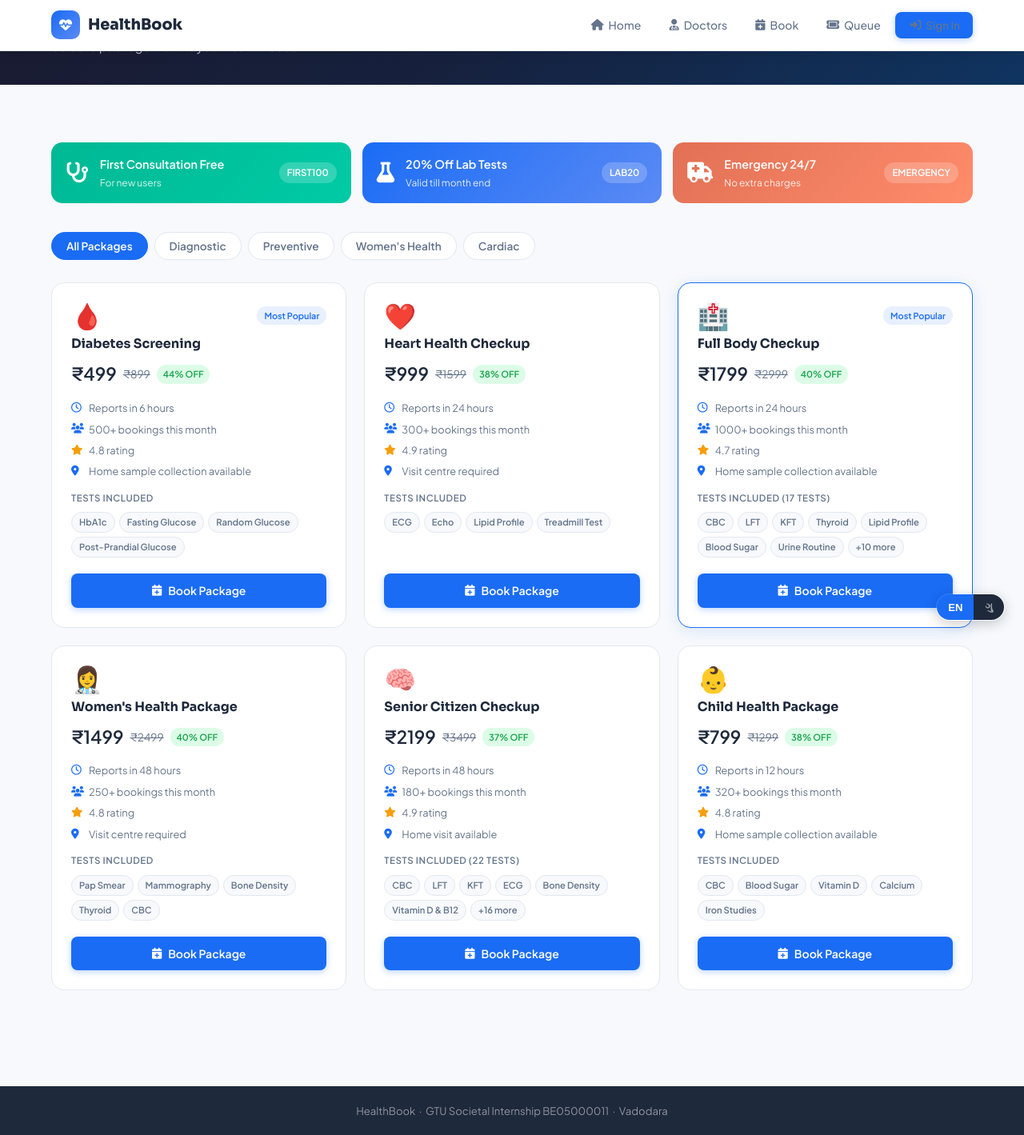
After one commit to DeepPasnani/Societal-Internship-Project, a Flask app: page /packages in a window 1280 px wide. The commit adds this page. Shown: the whole page at 80% size. Run offline with Flask 3, Linux system fonts and the light colour scheme.

Commit message:
New and improved changes

```diff
--- a/app.py
+++ b/app.py
@@ -233,6 +233,11 @@ def index():
 @app.route('/booking')
 def booking():
     return render_template('booking.html', user=session.get('user'))
+
+
+@app.route('/packages')
+def packages():
+    return render_template('packages.html', user=session.get('user'))
 
 
 @app.route('/doctors')
--- a/static/js/i18n.js
+++ b/static/js/i18n.js
@@ -1,42 +1,115 @@
 /* ============================================================
-   i18n.js — Gujarati language toggle for all pages
-   Include on every page. Reads/writes localStorage 'hb_lang'.
+   i18n.js — Gujarati/English language toggle for all pages
+   Include on every page. Persists choice to localStorage.
    ============================================================ */
 
 const HB_TRANSLATIONS = {
   en: {
-    // Nav
+    // Nav (inner pages)
     navHome: "Home", navBook: "Book", navQueue: "Queue",
     navDoctor: "Doctor", navAnalytics: "Analytics",
+
     // Token page
     liveTokenQueue: "Live Token Queue", nowServing: "Now Serving",
     upNext: "Up Next", afterThat: "After That", totalWaiting: "Total Waiting",
     tokenNumber: "Token #", patient: "Patient", doctor: "Doctor",
     time: "Time", estWait: "Est. Wait", status: "Status", actions: "Actions",
-    // Booking
+
+    // Booking form
     bookAppointment: "Book Appointment",
     step1: "Patient Details", step2: "Doctor & Time", step3: "Confirmation",
-    // Index
-    topHospitals: "Top Hospitals Near You", topDoctors: "Top Doctors by Specialty",
+    yourName: "Your Name", phoneNumber: "Phone Number",
+    selectDate: "Select Date", selectDoctor: "Select Doctor",
+    confirmBooking: "Confirm Booking",
+    consultFee: "Consultation Fee", amountDue: "Amount Due",
+    predictedWait: "Predicted Wait Time", minutes: "minutes",
+    tokenNumber2: "Your Token Number",
+    doctorUnavail: "Doctor is not available on this day. Available: ",
+    noSlotsDay: "No slots available — doctor does not work on this day.",
+
+    // Homepage sections
+    findCareTitle: "Find Care by Specialty",
+    topHospitals: "Top Hospitals Near You",
+    topDoctors: "Top Doctors by Specialty",
+    topDoctorsSub: "Experienced doctors with live availability status",
     healthPackages: "Health Packages & Special Offers",
-    howItWorks: "How It Works", trustedBy: "Trusted by Thousands",
-    bookNow: "Book Now", viewProfile: "View Profile",
+    healthPackagesSub: "Comprehensive health checkups and exclusive offers designed for your wellness journey",
+    howItWorks: "How It Works",
+    howItWorksSub: "Book your appointments in just 4 simple steps. Our smart token system ensures you never have to wait in long queues.",
+    trustedBy: "Trusted by Thousands",
+    trustedBySub: "Join millions of patients who trust HealthBook for their healthcare needs",
+
+    // Buttons
+    bookNow: "Book Now",
+    viewProfile: "View Profile",
     bookAppointmentBtn: "Book Appointment",
+    bookPackage: "Book Package",
+    viewAllPackages: "View All Health Packages",
+    viewAllDoctors: "View All Doctors",
+    viewLiveQueue: "View Live Queue",
+    downloadApp: "Download Our App",
+    subscribe: "Subscribe",
+
+    // Specialties
+    specGeneral: "General Physicians", specPediatric: "Pediatricians",
+    specDental: "Dentists", specENT: "ENT",
+    specGynec: "Gynecologists", specCardio: "Cardiologists",
+    specDerma: "Dermatologists", specPsych: "Psychiatrists",
+    specOrtho: "Orthopedic Surgeon",
+
+    // Packages page
+    packagesTitle: "Health Packages & Offers",
+    packagesSub: "Select a package that fits your health needs",
   },
   gu: {
     navHome: "હોમ", navBook: "બુક", navQueue: "કતાર",
     navDoctor: "ડૉક્ટર", navAnalytics: "વિશ્લેષણ",
+
     liveTokenQueue: "જીવંત ટોકન કતાર", nowServing: "હવે સેવા",
     upNext: "આગળ", afterThat: "ત્યારબાદ", totalWaiting: "કુલ રાહ",
     tokenNumber: "ટોકન #", patient: "દર્દી", doctor: "ડૉક્ટર",
     time: "સમય", estWait: "અંદાજ. રાહ", status: "સ્થિતિ", actions: "ક્રિયાઓ",
+
     bookAppointment: "એપોઇન્ટમેન્ટ બુક કરો",
     step1: "દર્દીની વિગતો", step2: "ડૉક્ટર અને સમય", step3: "પુષ્ટિ",
-    topHospitals: "નજીકની શ્રેષ્ઠ હૉસ્પિટલ", topDoctors: "વિશેષતા પ્રમાણે ડૉક્ટર",
+    yourName: "તમારું નામ", phoneNumber: "ફોન નંબર",
+    selectDate: "તારીખ પસંદ કરો", selectDoctor: "ડૉક્ટર પસંદ કરો",
+    confirmBooking: "બુકિંગ કન્ફર્મ કરો",
+    consultFee: "પરામર્શ ફી", amountDue: "ચૂકવવાપાત્ર રકમ",
+    predictedWait: "અંદાજિત રાહ સમય", minutes: "મિનિટ",
+    tokenNumber2: "તમારો ટોકન નંબર",
+    doctorUnavail: "ડૉક્ટર આ દિવસે ઉપલબ્ધ નથી. ઉપલબ્ધ: ",
+    noSlotsDay: "સ્લોટ ઉપલબ્ધ નથી — ડૉક્ટર આ દિવસે કામ કરતા નથી.",
+
+    findCareTitle: "વિશેષતા દ્વારા સારવાર શોધો",
+    topHospitals: "નજીકની શ્રેષ્ઠ હૉસ્પિટલ",
+    topDoctors: "વિશેષતા પ્રમાણે ડૉક્ટર",
+    topDoctorsSub: "અનુભવી ડૉક્ટરો સાથે જીવંત ઉપલબ્ધતા",
     healthPackages: "આરોગ્ય પૅકેજ અને ઑફર",
-    howItWorks: "કેવી રીતે કામ કરે છે", trustedBy: "હજારો દ્વારા વિશ્વસ્ત",
-    bookNow: "અત્યારે બુક કરો", viewProfile: "પ્રોફાઇલ જુઓ",
+    healthPackagesSub: "તમારી સ્વાસ્થ્ય જરૂરિયાત માટે વ્યાપક ચેકઅપ",
+    howItWorks: "કેવી રીતે કામ કરે છે",
+    howItWorksSub: "4 સરળ પગલામાં એપોઇન્ટમેન્ટ બુક કરો. અમારી સ્માર્ટ ટોકન સિસ્ટમ લાંબી રાહ દૂર કરે છે.",
+    trustedBy: "હજારો દ્વારા વિશ્વસ્ત",
+    trustedBySub: "લાખો દર્દીઓ HealthBook પર વિશ્વાસ કરે છે",
+
+    bookNow: "અત્યારે બુક કરો",
+    viewProfile: "પ્રોફાઇલ જુઓ",
     bookAppointmentBtn: "એપોઇન્ટમેન્ટ બુક કરો",
+    bookPackage: "પૅકેજ બુક કરો",
+    viewAllPackages: "બધા પૅકેજ જુઓ",
+    viewAllDoctors: "બધા ડૉક્ટર જુઓ",
+    viewLiveQueue: "જીવંત કતાર જુઓ",
+    downloadApp: "અમારી એપ ડાઉનલોડ કરો",
+    subscribe: "સબ્સ્ક્રાઇબ",
+
+    specGeneral: "સામાન્ય ચિકિત્સક", specPediatric: "બાળ ચિકિત્સક",
+    specDental: "દંત ચિકિત્સક", specENT: "કાન-નાક-ગળા",
+    specGynec: "સ્ત્રીરોગ ચિકિત્સક", specCardio: "હ્રદય ચિકિત્સક",
+    specDerma: "ત્વચા ચિકિત્સક", specPsych: "માનસ ચિકિત્સક",
+    specOrtho: "અસ્થિ શલ્ય ચિકિત્સક",
+
+    packagesTitle: "આરોગ્ય પૅકેજ અને ઑફર",
+    packagesSub: "તમારી સ્વાસ્થ્ય જરૂરિયાત અનુસાર પૅકેજ પસંદ કરો",
   }
 };
 
@@ -46,20 +119,24 @@ function hbSetLang(lang) {
   _currentLang = lang;
   localStorage.setItem('hb_lang', lang);
 
-  // Update toggle buttons
-  document.querySelectorAll('.hb-lang-btn-en, .hb-lang-btn-gu, #lang-en, #lang-gu').forEach(btn => {
-    const isEn = btn.id === 'lang-en' || btn.classList.contains('hb-lang-btn-en');
-    btn.classList.toggle('active', isEn ? lang === 'en' : lang === 'gu');
+  // Update floating toggle buttons
+  document.querySelectorAll('.glt-btn').forEach(btn => {
+    btn.classList.toggle('active', btn.getAttribute('data-lang') === lang);
   });
-  // Update global toggle
-  const globalToggle = document.getElementById('global-lang-display');
-  if (globalToggle) globalToggle.textContent = lang === 'gu' ? 'ગુ' : 'EN';
 
-  // Apply to data-i18n elements
+  // Update navbar lang display
+  const display = document.getElementById('global-lang-display');
+  if (display) display.textContent = lang === 'gu' ? 'ગુ' : 'EN';
+
+  // Apply translations to data-i18n elements
   applyTranslations(lang);
 
-  // Tell booking.js if present
+  // Sync booking.js setLang if on booking page
   if (typeof setLang === 'function') setLang(lang);
+}
+
+function hbToggleLang() {
+  hbSetLang(_currentLang === 'en' ? 'gu' : 'en');
 }
 
 function applyTranslations(lang) {
@@ -71,16 +148,21 @@ function applyTranslations(lang) {
 }
 
 document.addEventListener('DOMContentLoaded', () => {
-  // Inject floating toggle on every page if not already present
+  // Inject floating toggle on every page (bottom-right corner)
   if (!document.getElementById('global-lang-toggle')) {
     const toggle = document.createElement('div');
     toggle.id = 'global-lang-toggle';
     toggle.innerHTML = `
-      <button class="glt-btn ${_currentLang==='en'?'active':''}" onclick="hbSetLang('en')">EN</button>
-      <button class="glt-btn ${_currentLang==='gu'?'active':''}" onclick="hbSetLang('gu')">ગુ</button>`;
+      <button class="glt-btn ${_currentLang==='en'?'active':''}" data-lang="en" onclick="hbSetLang('en')">EN</button>
+      <button class="glt-btn ${_currentLang==='gu'?'active':''}" data-lang="gu" onclick="hbSetLang('gu')">ગુ</button>`;
     document.body.appendChild(toggle);
   }
-  // Apply saved language on load
+
+  // Update navbar display text
+  const display = document.getElementById('global-lang-display');
+  if (display) display.textContent = _currentLang === 'gu' ? 'ગુ' : 'EN';
+
+  // Apply saved lang on load
   applyTranslations(_currentLang);
   if (_currentLang === 'gu' && typeof setLang === 'function') setLang('gu');
 });
--- a/templates/booking.html
+++ b/templates/booking.html
@@ -199,7 +199,7 @@
                 <button class="btn btn-ghost" onclick="goToStep(1)">
                   <i class="fa-solid fa-arrow-left"></i> Back
                 </button>
-                <button class="btn btn-primary" onclick="goToStep(3)">
+                <button class="btn btn-primary" id="step2-next-btn" onclick="goToStep(3)">
                   Next: Confirm &nbsp;<i class="fa-solid fa-arrow-right"></i>
                 </button>
               </div>
--- /dev/null
+++ b/templates/packages.html
@@ -0,0 +1,387 @@
+<!DOCTYPE html>
+<html lang="en">
+<head>
+  <meta charset="UTF-8" />
+  <meta name="viewport" content="width=device-width, initial-scale=1.0" />
+  <title>Health Packages — HealthBook</title>
+  <link rel="stylesheet" href="/static/css/style.css" />
+  <link rel="stylesheet" href="/static/css/healthbook.css" />
+  <link rel="stylesheet" href="https://cdnjs.cloudflare.com/ajax/libs/font-awesome/6.5.0/css/all.min.css" />
+</head>
+<body>
+
+<nav class="navbar">
+  <div class="container">
+    <a href="/" class="nav-logo">
+      <div class="logo-icon"><i class="fa-solid fa-heart-pulse"></i></div>
+      HealthBook
+    </a>
+    <button class="hamburger" id="hamburger" aria-label="Menu">
+      <span></span><span></span><span></span>
+    </button>
+    <ul class="nav-links" id="navLinks">
+      <li><a href="/"><i class="fa-solid fa-house"></i> <span data-i18n="navHome">Home</span></a></li>
+      <li><a href="/doctors"><i class="fa-solid fa-user-doctor"></i> <span data-i18n="navDoctors">Doctors</span></a></li>
+      <li><a href="/booking"><i class="fa-solid fa-calendar-plus"></i> <span data-i18n="navBook">Book</span></a></li>
+      <li><a href="/token"><i class="fa-solid fa-ticket"></i> <span data-i18n="navQueue">Queue</span></a></li>
+      <li>
+        {% if user %}
+          <span style="display:flex;align-items:center;gap:8px;font-size:0.85rem;">
+            <i class="fa-solid fa-circle-user" style="color:var(--primary);"></i>
+            <span style="color:var(--text);font-weight:600;">{{ user.name.split()[0] }}</span>
+            <a href="/auth/logout" style="color:var(--muted);font-size:0.82rem;">(Sign Out)</a>
+          </span>
+        {% else %}
+          <a href="/login" class="btn btn-primary" style="padding:6px 16px;font-size:0.85rem;">
+            <i class="fa-solid fa-right-to-bracket"></i> Sign In
+          </a>
+        {% endif %}
+      </li>
+    </ul>
+  </div>
+</nav>
+
+<div class="page-title-bar">
+  <div class="container">
+    <h1><i class="fa-solid fa-box-open"></i> <span data-i18n="packagesTitle">Health Packages &amp; Offers</span></h1>
+    <p data-i18n="packagesSub">Select a package that fits your health needs</p>
+  </div>
+</div>
+
+<div class="page-body" style="padding-top:40px; padding-bottom:72px;">
+  <div class="container">
+
+    <!-- Offer Banners -->
+    <div class="pkg-offers-row">
+      <div class="pkg-offer-banner" style="background:linear-gradient(135deg,#00b894,#00cba5);">
+        <i class="fa-solid fa-stethoscope"></i>
+        <div>
+          <p class="pkg-offer-title">First Consultation Free</p>
+          <p class="pkg-offer-sub">For new users</p>
+        </div>
+        <span class="pkg-offer-code">FIRST100</span>
+      </div>
+      <div class="pkg-offer-banner" style="background:linear-gradient(135deg,#1a6cf5,#5b8af5);">
+        <i class="fa-solid fa-flask"></i>
+        <div>
+          <p class="pkg-offer-title">20% Off Lab Tests</p>
+          <p class="pkg-offer-sub">Valid till month end</p>
+        </div>
+        <span class="pkg-offer-code">LAB20</span>
+      </div>
+      <div class="pkg-offer-banner" style="background:linear-gradient(135deg,#e17055,#ff8c6b);">
+        <i class="fa-solid fa-truck-medical"></i>
+        <div>
+          <p class="pkg-offer-title">Emergency 24/7</p>
+          <p class="pkg-offer-sub">No extra charges</p>
+        </div>
+        <span class="pkg-offer-code">EMERGENCY</span>
+      </div>
+    </div>
+
+    <!-- Filter Tabs -->
+    <div class="pkg-filter-tabs">
+      <button class="pkg-tab active" onclick="filterPackages('all', this)">All Packages</button>
+      <button class="pkg-tab" onclick="filterPackages('diagnostic', this)">Diagnostic</button>
+      <button class="pkg-tab" onclick="filterPackages('preventive', this)">Preventive</button>
+      <button class="pkg-tab" onclick="filterPackages('women', this)">Women's Health</button>
+      <button class="pkg-tab" onclick="filterPackages('cardiac', this)">Cardiac</button>
+    </div>
+
+    <!-- Package Cards -->
+    <div class="pkg-grid" id="pkg-grid">
+
+      <div class="pkg-card" data-category="diagnostic preventive">
+        <div class="pkg-card-top">
+          <span class="pkg-emoji">🩸</span>
+          <span class="pkg-popular">Most Popular</span>
+        </div>
+        <h3>Diabetes Screening</h3>
+        <div class="pkg-price-row">
+          <span class="pkg-price-new">₹499</span>
+          <span class="pkg-price-old">₹899</span>
+          <span class="pkg-discount">44% OFF</span>
+        </div>
+        <ul class="pkg-meta">
+          <li><i class="fa-regular fa-clock"></i> Reports in 6 hours</li>
+          <li><i class="fa-solid fa-users"></i> 500+ bookings this month</li>
+          <li><i class="fa-solid fa-star" style="color:#f59e0b;"></i> 4.8 rating</li>
+          <li><i class="fa-solid fa-location-dot"></i> Home sample collection available</li>
+        </ul>
+        <div class="pkg-tests">
+          <p class="pkg-tests-label">Tests Included</p>
+          <div class="pkg-test-tags">
+            <span>HbA1c</span><span>Fasting Glucose</span>
+            <span>Random Glucose</span><span>Post-Prandial Glucose</span>
+          </div>
+        </div>
+        <a href="/booking" class="btn btn-primary" style="width:100%; margin-top:16px; justify-content:center;">
+          <i class="fa-solid fa-calendar-plus"></i> Book Package
+        </a>
+      </div>
+
+      <div class="pkg-card" data-category="cardiac preventive">
+        <div class="pkg-card-top">
+          <span class="pkg-emoji">❤️</span>
+        </div>
+        <h3>Heart Health Checkup</h3>
+        <div class="pkg-price-row">
+          <span class="pkg-price-new">₹999</span>
+          <span class="pkg-price-old">₹1599</span>
+          <span class="pkg-discount">38% OFF</span>
+        </div>
+        <ul class="pkg-meta">
+          <li><i class="fa-regular fa-clock"></i> Reports in 24 hours</li>
+          <li><i class="fa-solid fa-users"></i> 300+ bookings this month</li>
+          <li><i class="fa-solid fa-star" style="color:#f59e0b;"></i> 4.9 rating</li>
+          <li><i class="fa-solid fa-location-dot"></i> Visit centre required</li>
+        </ul>
+        <div class="pkg-tests">
+          <p class="pkg-tests-label">Tests Included</p>
+          <div class="pkg-test-tags">
+            <span>ECG</span><span>Echo</span>
+            <span>Lipid Profile</span><span>Treadmill Test</span>
+          </div>
+        </div>
+        <a href="/booking" class="btn btn-primary" style="width:100%; margin-top:16px; justify-content:center;">
+          <i class="fa-solid fa-calendar-plus"></i> Book Package
+        </a>
+      </div>
+
+      <div class="pkg-card pkg-featured" data-category="preventive diagnostic">
+        <div class="pkg-card-top">
+          <span class="pkg-emoji">🏥</span>
+          <span class="pkg-popular">Most Popular</span>
+        </div>
+        <h3>Full Body Checkup</h3>
+        <div class="pkg-price-row">
+          <span class="pkg-price-new">₹1799</span>
+          <span class="pkg-price-old">₹2999</span>
+          <span class="pkg-discount">40% OFF</span>
+        </div>
+        <ul class="pkg-meta">
+          <li><i class="fa-regular fa-clock"></i> Reports in 24 hours</li>
+          <li><i class="fa-solid fa-users"></i> 1000+ bookings this month</li>
+          <li><i class="fa-solid fa-star" style="color:#f59e0b;"></i> 4.7 rating</li>
+          <li><i class="fa-solid fa-location-dot"></i> Home sample collection available</li>
+        </ul>
+        <div class="pkg-tests">
+          <p class="pkg-tests-label">Tests Included (17 tests)</p>
+          <div class="pkg-test-tags">
+            <span>CBC</span><span>LFT</span><span>KFT</span>
+            <span>Thyroid</span><span>Lipid Profile</span><span>Blood Sugar</span>
+            <span>Urine Routine</span><span>+10 more</span>
+          </div>
+        </div>
+        <a href="/booking" class="btn btn-primary" style="width:100%; margin-top:16px; justify-content:center;">
+          <i class="fa-solid fa-calendar-plus"></i> Book Package
+        </a>
+      </div>
+
+      <div class="pkg-card" data-category="women preventive">
+        <div class="pkg-card-top">
+          <span class="pkg-emoji">👩‍⚕️</span>
+        </div>
+        <h3>Women's Health Package</h3>
+        <div class="pkg-price-row">
+          <span class="pkg-price-new">₹1499</span>
+          <span class="pkg-price-old">₹2499</span>
+          <span class="pkg-discount">40% OFF</span>
+        </div>
+        <ul class="pkg-meta">
+          <li><i class="fa-regular fa-clock"></i> Reports in 48 hours</li>
+          <li><i class="fa-solid fa-users"></i> 250+ bookings this month</li>
+          <li><i class="fa-solid fa-star" style="color:#f59e0b;"></i> 4.8 rating</li>
+          <li><i class="fa-solid fa-location-dot"></i> Visit centre required</li>
+        </ul>
+        <div class="pkg-tests">
+          <p class="pkg-tests-label">Tests Included</p>
+          <div class="pkg-test-tags">
+            <span>Pap Smear</span><span>Mammography</span>
+            <span>Bone Density</span><span>Thyroid</span><span>CBC</span>
+          </div>
+        </div>
+        <a href="/booking" class="btn btn-primary" style="width:100%; margin-top:16px; justify-content:center;">
+          <i class="fa-solid fa-calendar-plus"></i> Book Package
+        </a>
+      </div>
+
+      <div class="pkg-card" data-category="diagnostic">
+        <div class="pkg-card-top">
+          <span class="pkg-emoji">🧠</span>
+        </div>
+        <h3>Senior Citizen Checkup</h3>
+        <div class="pkg-price-row">
+          <span class="pkg-price-new">₹2199</span>
+          <span class="pkg-price-old">₹3499</span>
+          <span class="pkg-discount">37% OFF</span>
+        </div>
+        <ul class="pkg-meta">
+          <li><i class="fa-regular fa-clock"></i> Reports in 48 hours</li>
+          <li><i class="fa-solid fa-users"></i> 180+ bookings this month</li>
+          <li><i class="fa-solid fa-star" style="color:#f59e0b;"></i> 4.9 rating</li>
+          <li><i class="fa-solid fa-location-dot"></i> Home visit available</li>
+        </ul>
+        <div class="pkg-tests">
+          <p class="pkg-tests-label">Tests Included (22 tests)</p>
+          <div class="pkg-test-tags">
+            <span>CBC</span><span>LFT</span><span>KFT</span>
+            <span>ECG</span><span>Bone Density</span>
+            <span>Vitamin D &amp; B12</span><span>+16 more</span>
+          </div>
+        </div>
+        <a href="/booking" class="btn btn-primary" style="width:100%; margin-top:16px; justify-content:center;">
+          <i class="fa-solid fa-calendar-plus"></i> Book Package
+        </a>
+      </div>
+
+      <div class="pkg-card" data-category="preventive">
+        <div class="pkg-card-top">
+          <span class="pkg-emoji">👶</span>
+        </div>
+        <h3>Child Health Package</h3>
+        <div class="pkg-price-row">
+          <span class="pkg-price-new">₹799</span>
+          <span class="pkg-price-old">₹1299</span>
+          <span class="pkg-discount">38% OFF</span>
+        </div>
+        <ul class="pkg-meta">
+          <li><i class="fa-regular fa-clock"></i> Reports in 12 hours</li>
+          <li><i class="fa-solid fa-users"></i> 320+ bookings this month</li>
+          <li><i class="fa-solid fa-star" style="color:#f59e0b;"></i> 4.8 rating</li>
+          <li><i class="fa-solid fa-location-dot"></i> Home sample collection available</li>
+        </ul>
+        <div class="pkg-tests">
+          <p class="pkg-tests-label">Tests Included</p>
+          <div class="pkg-test-tags">
+            <span>CBC</span><span>Blood Sugar</span>
+            <span>Vitamin D</span><span>Calcium</span><span>Iron Studies</span>
+          </div>
+        </div>
+        <a href="/booking" class="btn btn-primary" style="width:100%; margin-top:16px; justify-content:center;">
+          <i class="fa-solid fa-calendar-plus"></i> Book Package
+        </a>
+      </div>
+
+    </div>
+  </div>
+</div>
+
+<footer class="site-footer">
+  HealthBook &nbsp;·&nbsp; GTU Societal Internship BE05000011 &nbsp;·&nbsp; Vadodara
+</footer>
+
+<div id="toast-container"></div>
+
+<style>
+  .pkg-offers-row {
+    display: grid;
+    grid-template-columns: repeat(3, 1fr);
+    gap: 14px;
+    margin-bottom: 36px;
+  }
+  .pkg-offer-banner {
+    display: flex;
+    align-items: center;
+    gap: 14px;
+    padding: 16px 18px;
+    border-radius: 14px;
+    color: white;
+    font-size: 0.9rem;
+  }
+  .pkg-offer-banner > i { font-size: 1.6rem; flex-shrink: 0; }
+  .pkg-offer-title { font-weight: 700; font-size: 0.9rem; }
+  .pkg-offer-sub   { font-size: 0.75rem; opacity: .85; margin-top: 2px; }
+  .pkg-offer-code  {
+    margin-left: auto; background: rgba(255,255,255,.2);
+    padding: 4px 10px; border-radius: 20px;
+    font-size: 0.72rem; font-weight: 700; white-space: nowrap; flex-shrink: 0;
+  }
+  .pkg-filter-tabs {
+    display: flex; gap: 8px; flex-wrap: wrap; margin-bottom: 28px;
+  }
+  .pkg-tab {
+    padding: 8px 18px; border-radius: 20px;
+    border: 1.5px solid var(--border);
+    background: var(--surface); color: var(--muted);
+    font-size: 0.85rem; font-weight: 600;
+    cursor: pointer; transition: all 0.2s;
+    font-family: var(--font-body);
+  }
+  .pkg-tab.active { background: var(--primary); color: white; border-color: var(--primary); }
+  .pkg-tab:hover:not(.active) { border-color: var(--primary); color: var(--primary); }
+
+  .pkg-grid {
+    display: grid;
+    grid-template-columns: repeat(3, 1fr);
+    gap: 22px;
+  }
+  .pkg-card {
+    background: var(--surface);
+    border: 1.5px solid var(--border);
+    border-radius: 16px;
+    padding: 24px;
+    transition: all 0.2s;
+    display: flex; flex-direction: column;
+  }
+  .pkg-card:hover { transform: translateY(-4px); box-shadow: 0 12px 32px rgba(0,0,0,.09); border-color: var(--primary); }
+  .pkg-featured   { border-color: var(--primary); box-shadow: 0 4px 20px rgba(26,108,245,.12); }
+
+  .pkg-card-top { display: flex; justify-content: space-between; align-items: center; margin-bottom: 10px; }
+  .pkg-emoji { font-size: 2rem; line-height: 1; }
+  .pkg-popular {
+    background: #e8f0fe; color: var(--primary);
+    font-size: 0.68rem; font-weight: 700;
+    padding: 3px 9px; border-radius: 20px;
+  }
+  .pkg-card h3 { font-size: 1rem; font-weight: 700; color: var(--text); margin-bottom: 10px; }
+
+  .pkg-price-row { display: flex; align-items: center; gap: 8px; margin-bottom: 14px; flex-wrap: wrap; }
+  .pkg-price-new { font-size: 1.4rem; font-weight: 800; color: var(--text); font-family: var(--font-data); }
+  .pkg-price-old { font-size: 0.85rem; color: var(--muted); text-decoration: line-through; }
+  .pkg-discount  { background: #dcfce7; color: #16a34a; font-size: 0.7rem; font-weight: 700; padding: 3px 8px; border-radius: 20px; }
+
+  .pkg-meta { list-style: none; padding: 0; margin-bottom: 14px; display: flex; flex-direction: column; gap: 6px; }
+  .pkg-meta li { font-size: 0.8rem; color: var(--muted); display: flex; align-items: center; gap: 8px; }
+  .pkg-meta li i { color: var(--primary); width: 14px; }
+
+  .pkg-tests { flex: 1; margin-bottom: 4px; }
+  .pkg-tests-label { font-size: 0.72rem; font-weight: 700; color: var(--muted); text-transform: uppercase; letter-spacing: .05em; margin-bottom: 8px; }
+  .pkg-test-tags { display: flex; flex-wrap: wrap; gap: 5px; }
+  .pkg-test-tags span { padding: 3px 9px; background: var(--bg); color: var(--muted); border-radius: 20px; font-size: 0.7rem; font-weight: 600; border: 1px solid var(--border); }
+
+  .pkg-card-hidden { display: none !important; }
+
+  @media (max-width: 900px) {
+    .pkg-grid { grid-template-columns: repeat(2, 1fr); }
+    .pkg-offers-row { grid-template-columns: 1fr; }
+  }
+  @media (max-width: 560px) {
+    .pkg-grid { grid-template-columns: 1fr; }
+    .pkg-filter-tabs { gap: 6px; }
+    .pkg-tab { padding: 7px 13px; font-size: 0.8rem; }
+  }
+</style>
+
+<script>
+  document.getElementById('hamburger').addEventListener('click', () => {
+    document.getElementById('navLinks').classList.toggle('open');
+  });
+
+  function filterPackages(category, btn) {
+    document.querySelectorAll('.pkg-tab').forEach(b => b.classList.remove('active'));
+    btn.classList.add('active');
+
+    document.querySelectorAll('.pkg-card').forEach(card => {
+      if (category === 'all') {
+        card.classList.remove('pkg-card-hidden');
+      } else {
+        const cats = card.getAttribute('data-category') || '';
+        card.classList.toggle('pkg-card-hidden', !cats.includes(category));
+      }
+    });
+  }
+</script>
+<script src="/static/js/i18n.js"></script>
+</body>
+</html>
```
Also changed, not shown: static/js/booking.js (+25 -16 lines), templates/index.html (+54 -52 lines), 1 other file.
